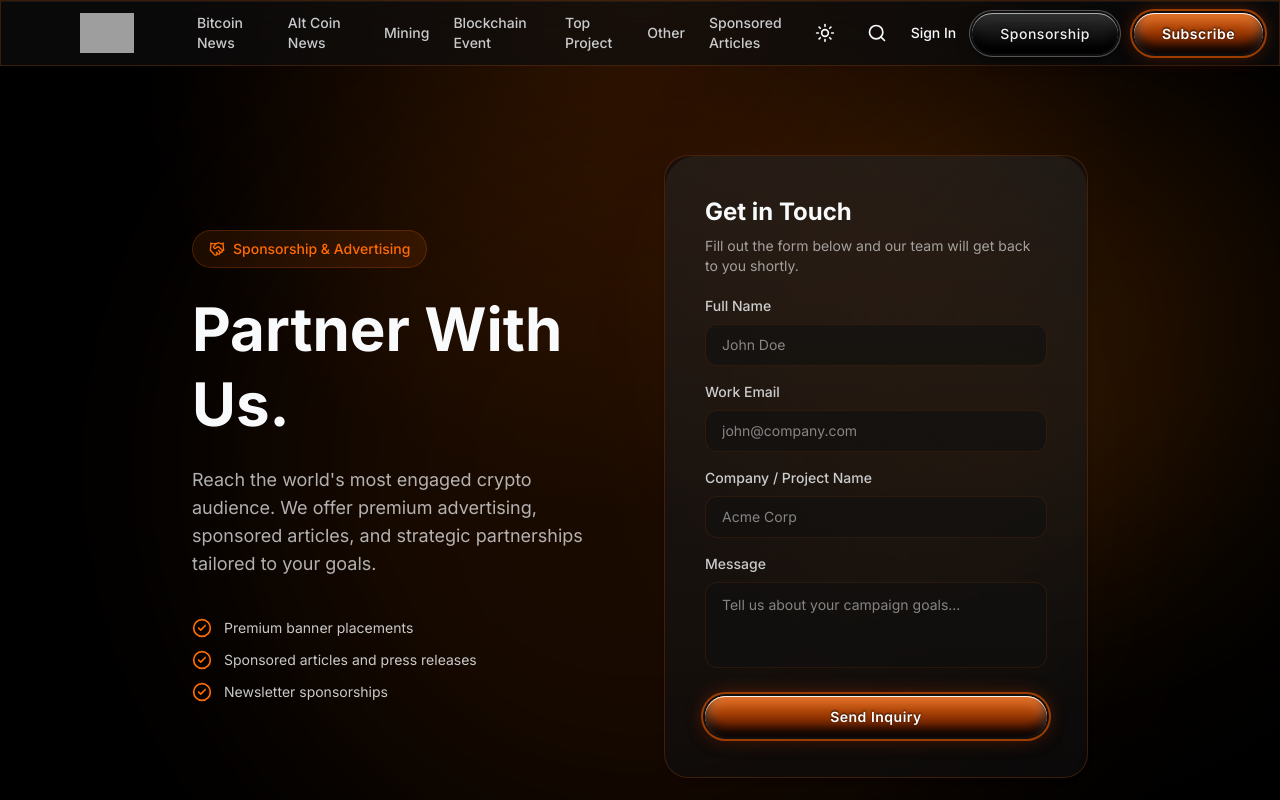
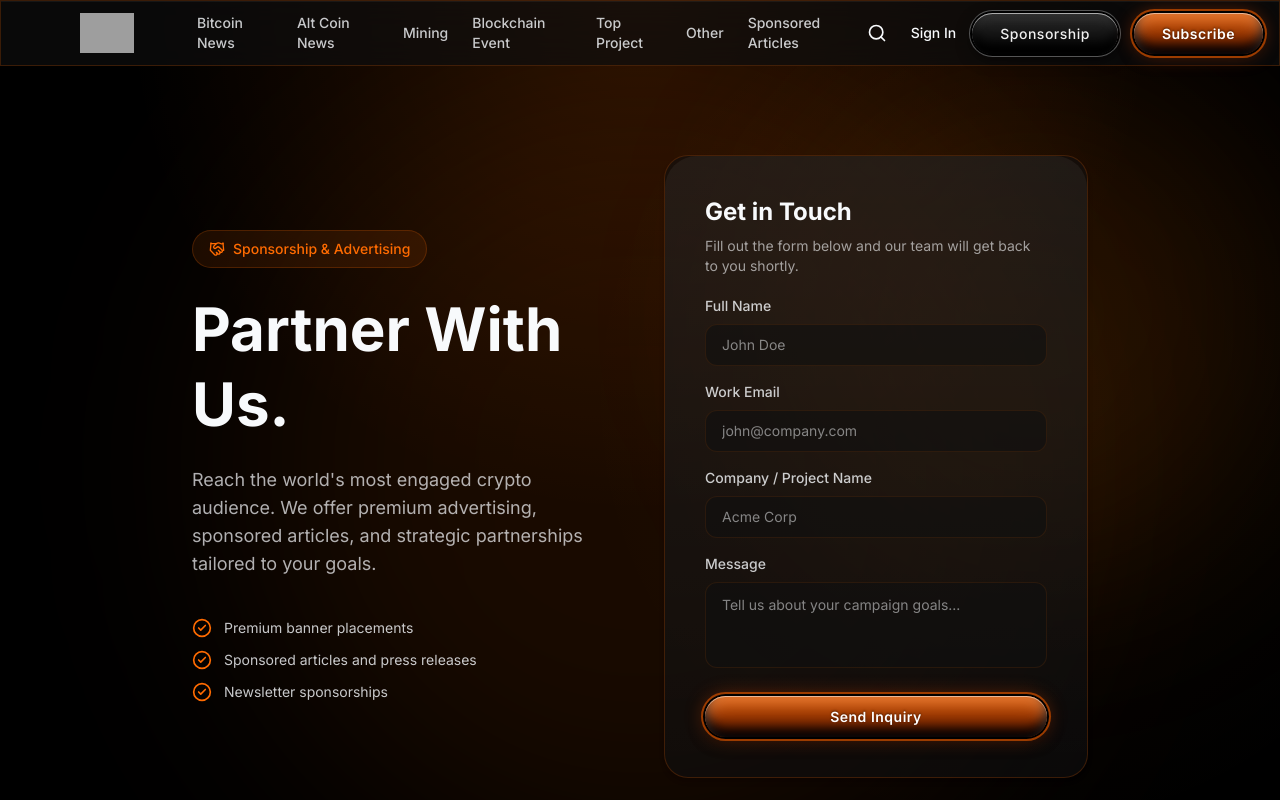
Before and after one commit to lequyn24-sudo/BTN-Web, a Next.js app: page /contact in a window 1280 px wide. Shown: the top 800 px of the page. Built offline with nearby package versions, Linux system fonts and the light colour scheme; grey boxes are pictures that could not be loaded.

Commit message:
fix: move theme toggle to footer, fix button shadows, and text visibility in light mode

```diff
--- a/src/app/globals.css
+++ b/src/app/globals.css
@@ -7,6 +7,16 @@
   --primary-foreground: #ffffff;
   --card: rgba(255, 255, 255, 0.8);
   --border: rgba(15, 23, 42, 0.1);
+  --btn-primary-bg: linear-gradient(180deg, #e35a00 0%, #4a1100 100%);
+  --btn-primary-inset: rgba(0, 0, 0, 0.4);
+  --btn-primary-ring: #9c3c00;
+  --btn-primary-glow: rgba(255, 80, 0, 0.2);
+  --btn-secondary-bg: linear-gradient(180deg, #2a2a2a 0%, #000000 100%);
+  --btn-secondary-text: #f0f0f0;
+  --btn-secondary-inset: rgba(0, 0, 0, 0.4);
+  --btn-secondary-ring: #555555;
+  --btn-secondary-glow: transparent;
+  --btn-shadow: rgba(0, 0, 0, 0.15);
 }
 
 .dark {
@@ -16,6 +26,16 @@
   --primary-foreground: #ffffff;
   --card: rgba(15, 15, 15, 0.6);
   --border: rgba(255, 107, 0, 0.2);
+  --btn-primary-bg: linear-gradient(180deg, #e35a00 0%, #4a1100 100%);
+  --btn-primary-inset: rgba(0, 0, 0, 1);
+  --btn-primary-ring: #9c3c00;
+  --btn-primary-glow: rgba(255, 80, 0, 0.4);
+  --btn-secondary-bg: linear-gradient(180deg, #2a2a2a 0%, #000000 100%);
+  --btn-secondary-text: #f0f0f0;
+  --btn-secondary-inset: rgba(0, 0, 0, 1);
+  --btn-secondary-ring: #555555;
+  --btn-secondary-glow: transparent;
+  --btn-shadow: rgba(0, 0, 0, 0.6);
 }
 
 @theme inline {
@@ -99,22 +119,22 @@
   }
 
   .btn-primary {
-    background: linear-gradient(180deg, #e35a00 0%, #4a1100 100%);
+    background: var(--btn-primary-bg);
     color: #fff;
     border-radius: 9999px;
     padding: 10px 28px;
     font-weight: 600;
     font-size: 14px;
     letter-spacing: 0.5px;
-    text-shadow: 0 -1px 2px rgba(0, 0, 0, 0.9);
+    text-shadow: 0 -1px 2px rgba(0, 0, 0, 0.5);
     box-shadow:
-      inset 0 1px 0px rgba(255, 255, 255, 0.9),
+      inset 0 1px 0px rgba(255, 255, 255, 0.5),
       inset 0 8px 15px rgba(255, 255, 255, 0.2),
-      inset 0 -8px 12px rgba(0, 0, 0, 1),
-      0 0 0 2px #0f0f0f,
-      0 0 0 4px #9c3c00,
-      0 0 20px rgba(255, 80, 0, 0.4),
-      0 5px 15px rgba(0, 0, 0, 0.6);
+      inset 0 -8px 12px var(--btn-primary-inset),
+      0 0 0 2px var(--background),
+      0 0 0 4px var(--btn-primary-ring),
+      0 0 20px var(--btn-primary-glow),
+      0 5px 15px var(--btn-shadow);
     border: none;
     transition: all 0.2s ease;
     cursor: pointer;
@@ -125,21 +145,21 @@
   }
 
   .btn-secondary {
-    background: linear-gradient(180deg, #2a2a2a 0%, #000000 100%);
-    color: #f0f0f0;
+    background: var(--btn-secondary-bg);
+    color: var(--btn-secondary-text);
     border-radius: 9999px;
     padding: 10px 28px;
     font-weight: 500;
     font-size: 14px;
     letter-spacing: 0.5px;
-    text-shadow: 0 -1px 2px rgba(0, 0, 0, 0.9);
+    text-shadow: none;
     box-shadow:
       inset 0 1px 0px rgba(255, 255, 255, 0.6),
       inset 0 6px 12px rgba(255, 255, 255, 0.05),
-      inset 0 -8px 12px rgba(0, 0, 0, 1),
-      0 0 0 2px #0f0f0f,
-      0 0 0 3px #555555,
-      0 5px 15px rgba(0, 0, 0, 0.6);
+      inset 0 -8px 12px var(--btn-secondary-inset),
+      0 0 0 2px var(--background),
+      0 0 0 3px var(--btn-secondary-ring),
+      0 5px 15px var(--btn-shadow);
     border: none;
     transition: all 0.2s ease;
     cursor: pointer;
--- a/src/components/BlockchainEvents.tsx
+++ b/src/components/BlockchainEvents.tsx
@@ -30,8 +30,8 @@ export function BlockchainEvents() {
 
               {/* Date Badge */}
               <div className="absolute top-2 left-2 bg-[#0a0a0a] border border-[#333] rounded-lg px-3 py-2 flex flex-col items-center justify-center shadow-lg min-w-[50px]">
-                <span className="text-[10px] font-bold text-foreground/70 uppercase tracking-widest leading-none mb-1">{event.month}</span>
-                <span className="text-sm font-bold text-foreground leading-none">{event.date}</span>
+                <span className="text-[10px] font-bold text-white/70 uppercase tracking-widest leading-none mb-1">{event.month}</span>
+                <span className="text-sm font-bold text-white leading-none">{event.date}</span>
               </div>
             </div>
 
--- a/src/components/Footer.tsx
+++ b/src/components/Footer.tsx
@@ -3,6 +3,7 @@
 import Link from "next/link";
 import Image from "next/image";
 import { Globe, Mail, Send, MessageCircle } from "lucide-react";
+import { ThemeToggle } from "./ThemeToggle";
 
 export function Footer() {
   const categories = [
@@ -120,7 +121,8 @@ export function Footer() {
           <p className="text-sm text-foreground/60">
             © 2024 BitcoinInfoNews.com. All Rights Reserved.
           </p>
-          <div className="flex gap-4">
+          <div className="flex gap-4 items-center">
+            <ThemeToggle />
             <select className="bg-transparent border border-border rounded-md px-2 py-1 text-sm outline-none focus:border-primary">
               <option value="en">English</option>
               <option value="vi">Tiếng Việt</option>
--- a/src/components/Header.tsx
+++ b/src/components/Header.tsx
@@ -4,7 +4,6 @@ import Link from "next/link";
 import Image from "next/image";
 import { Search, Menu, User } from "lucide-react";
 import { useState, useEffect } from "react";
-import { ThemeToggle } from "./ThemeToggle";
 
 export function Header() {
   const [isLoggedIn, setIsLoggedIn] = useState(false);
@@ -54,7 +53,6 @@ export function Header() {
         </nav>
 
         <div className="flex items-center gap-2 sm:gap-4">
-          <ThemeToggle />
           <button className="p-2 hover:text-primary transition-colors text-foreground" aria-label="Search">
             <Search className="w-5 h-5" />
           </button>
--- a/src/components/MarketWidget.tsx
+++ b/src/components/MarketWidget.tsx
@@ -74,9 +74,9 @@ export function MarketWidget({ initialData }: { initialData: MarketData | null }
               {/* Pointer */}
               <g transform={`rotate(${pointerRotation}, 50, 50)`}>
                 {/* Pointer pointing to 0 (left) by default */}
-                <polygon points="50,47 50,53 15,50" fill="#fff" className="drop-shadow-[0_0_5px_rgba(255,255,255,0.8)]" />
+                <polygon points="50,47 50,53 15,50" fill="currentColor" className="text-foreground drop-shadow-md" />
               </g>
-              <circle cx="50" cy="50" r="4" fill="#fff" />
+              <circle cx="50" cy="50" r="4" fill="currentColor" className="text-foreground" />
             </svg>
 
             {/* Text Below Gauge */}
```
